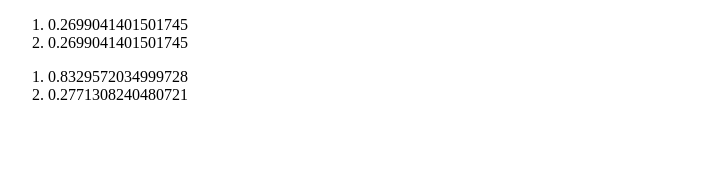
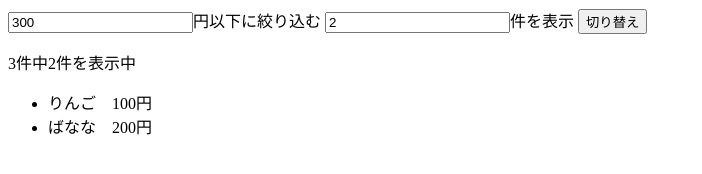
Before and after one commit to kf07/vue_practice, a website: page index.html in a window 1280 px wide. Shown: the top 174 px of the page, without its empty margins (0-702 px from the left). Drawn offline with nearby package versions, Linux system fonts and the light colour scheme; some packages are replaced by stand-ins of ours; a script that the page names is missing.

Commit message:
リストの並び替え、絞り込み

```diff
--- a/index.html
+++ b/index.html
@@ -7,16 +7,18 @@
 </head>
 <body style="height: 1200px">
 <div id="app" v-cloak>
-    <ol>
-        <li>{{computedData}}</li>
-        <li>{{computedData}}</li>
-    </ol>
-    <ol>
-        <li>{{methodsData()}}</li>
-        <li>{{methodsData()}}</li>
-    </ol>
+    <input v-model.number="budget">円以下に絞り込む
+    <input v-model.number="limit">件を表示
+    <button v-on:click="order=!order">切り替え</button>
+    <p>{{matched.length}}件中{{limited.length}}件を表示中</p>
+    <ul>
+        <li v-for="item in limited" v-bind:key="item.id">
+            {{item.name}}　{{item.price}}円
+        </li>
+    </ul>
 </div>
 <script src="https://cdnjs.cloudflare.com/ajax/libs/axios/0.18.0/axios.min.js"></script>
+<script src="https://cdn.jsdelivr.net/npm/lodash@4.17.5/lodash.min.js"></script>
 <script src="https://cdn.jsdelivr.net/npm/vue@2.5.13/dist/vue.js"></script>
 <script src="https://cdn.jsdelivr.net/npm/smooth-scroll@12.1.5"></script>
 <script src="main.js"></script>
--- a/main.js
+++ b/main.js
@@ -1,13 +1,28 @@
 new Vue({
     el: '#app',
+    data: {
+        order: false,
+        budget: 300,
+        limit: 2,
+        list: [
+            {id:1,name:'りんご',price:100},
+            {id:2,name:'ばなな',price:200},
+            {id:3,name:'いちご',price:400},
+            {id:4,name:'おれんじ',price:300},
+            {id:5,name:'めろん',price:500}
+        ]
+    },
     computed: {
-        computedData: function () {
-            return Math.random()
-        }
-    },
-    methods: {
-        methodsData: function () {
-            return Math.random()
+        matched: function(){
+            return this.list.filter(function(el){
+                return el.price <= this.budget
+            },this)
+        },
+        sorted: function() {
+            return _.orderBy(this.matched, 'price', this.order ? 'desc' : 'asc')
+        },
+        limited:function(){
+            return this.sorted.slice(0,this.limit)
         }
     }
 });
```
